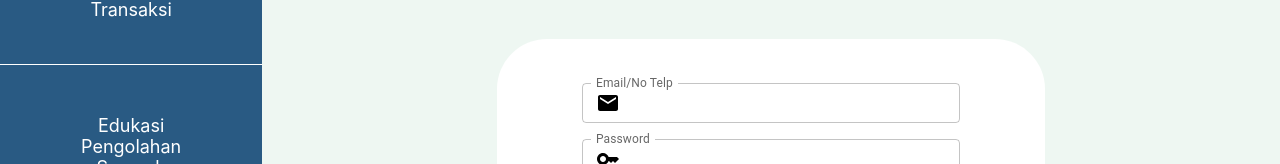
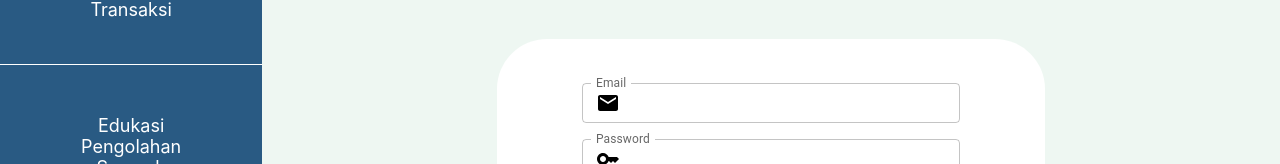
Before and after one commit to cykrya/gigih-waste-bank, a React (Create React App) app: page /register in a window 1280 px wide. Shown: the part 161-325 px from the top of the page. Built offline with nearby package versions, Linux system fonts and the light colour scheme.

Commit message:
slight changes

```diff
--- a/src/pages/register.jsx
+++ b/src/pages/register.jsx
@@ -95,7 +95,7 @@ const Gender = [
               <FormControl className="ssearch">
                 <Box mt={0.5} sx={{m:1, pt:3} }>
                   <IconTextField onChange={(e) => setprofEmailPhone(e.target.value)}
-                    label="Email/No Telp"
+                    label="Email"
                     type="email"
                     size="small"
                     sx={{width: '50ch',fontSize: 12}}
```
